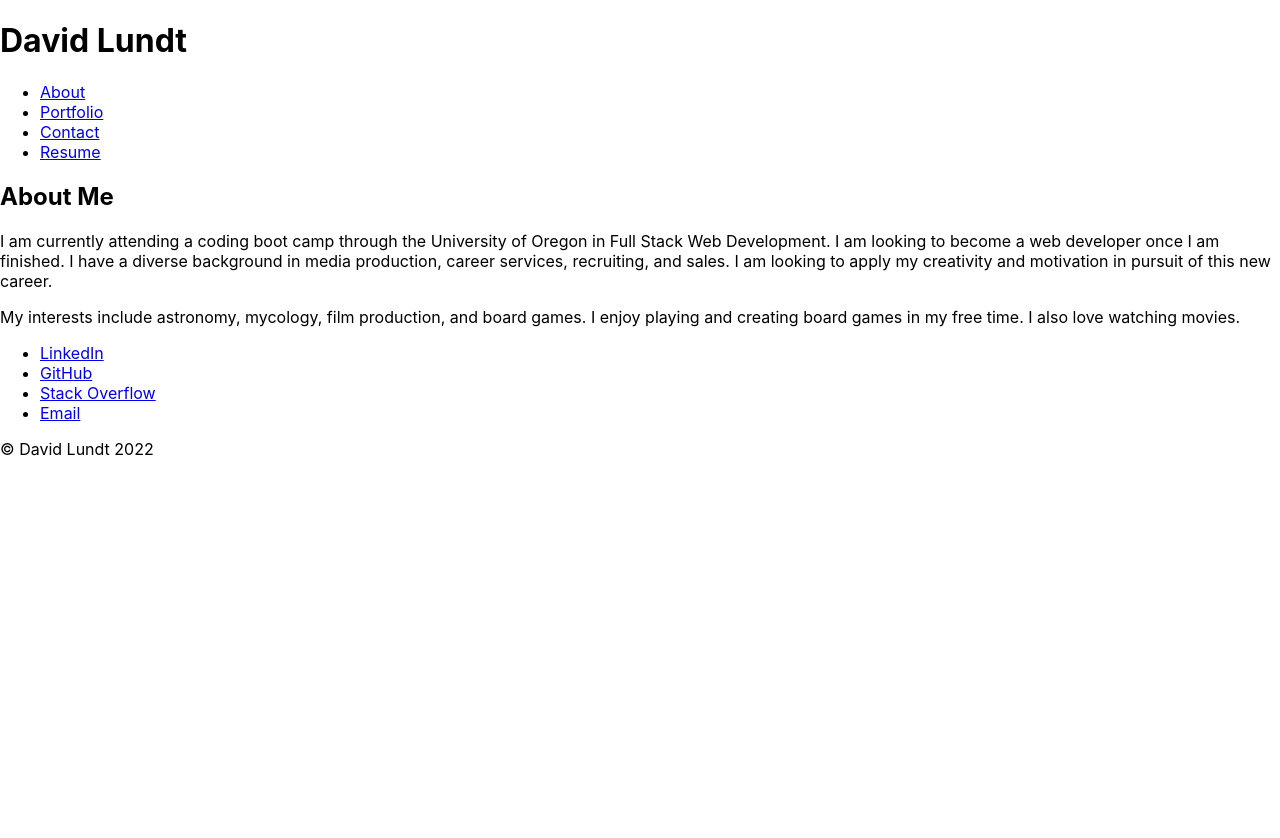
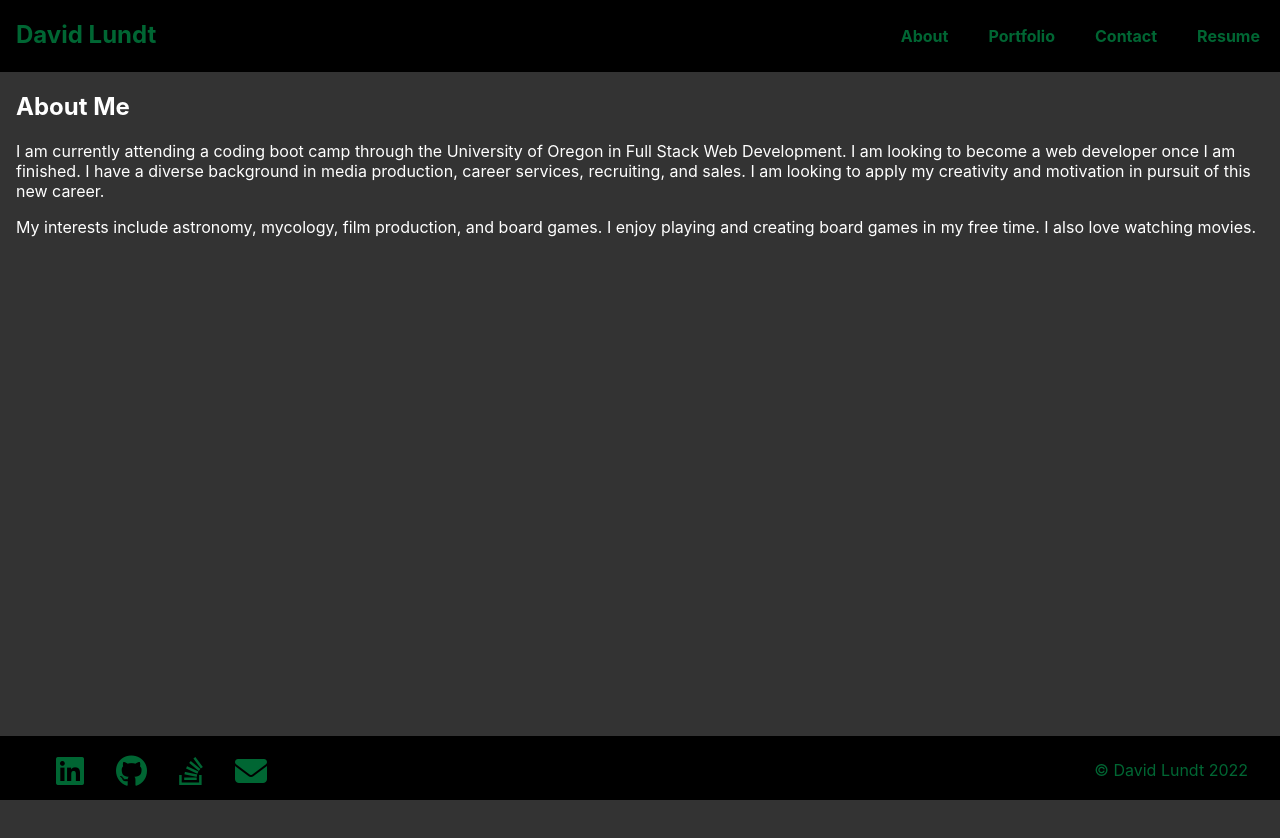
Before and after one commit to apatheticjedi/david-l-react-portfolio, a React (Create React App) app: page / in a window 1280 px wide. Shown: the top 838 px of the page. Before the commit the page ends 800 px from the top, so only its background shows below. Built offline with nearby package versions, Linux system fonts and the light colour scheme.

Commit message:
added styling

```diff
--- a/public/index.html
+++ b/public/index.html
@@ -10,6 +10,8 @@
       content="Web site created using create-react-app"
     />
     <link rel="apple-touch-icon" href="%PUBLIC_URL%/logo192.png" />
+    <link rel="stylesheet" href="https://cdn.jsdelivr.net/gh/devicons/devicon@v2.15.1/devicon.min.css">
+    <script src="https://kit.fontawesome.com/8a1abe8f9f.js" crossorigin="anonymous"></script>
     <!--
       manifest.json provides metadata used when your web app is installed on a
       user's mobile device or desktop. See https://developers.google.com/web/fundamentals/web-app-manifest/
--- a/src/components/Footer.js
+++ b/src/components/Footer.js
@@ -4,10 +4,14 @@ export default function Footer() {
     return (
         <footer>
             <ul>
-                <li><a href="https://www.linkedin.com/in/davidlundt/">LinkedIn</a></li>
-                <li><a href="https://github.com/apatheticjedi">GitHub</a></li>
-                <li><a href="https://stackoverflow.com/users/19491645/davidl">Stack Overflow</a></li>
-                <li><a href="mailto:thedudeabides1981@hotmail.com">Email</a></li>
+                <li><a href="https://www.linkedin.com/in/davidlundt/">
+                <i class="fa-brands fa-linkedin"></i>
+                </a></li>
+                <li><a href="https://github.com/apatheticjedi">
+                <i class="fa-brands fa-github"></i>
+                </a></li>
+                <li><a href="https://stackoverflow.com/users/19491645/davidl"><i class="fa-brands fa-stack-overflow"></i></a></li>
+                <li><a href="mailto:david.lundt@gmail.com"><i class="fa-solid fa-envelope"></i></a></li>
             </ul>
 
             <div>
--- a/src/components/NavTabs.js
+++ b/src/components/NavTabs.js
@@ -3,7 +3,7 @@ import React from 'react';
 
 function NavTabs({ currentPage, handlePageChange }) {
   return (
-    <div>
+    <nav>
       <h1>David Lundt</h1>
       <ul className="nav nav-tabs">
         <li className="nav-item">
@@ -47,8 +47,8 @@ function NavTabs({ currentPage, handlePageChange }) {
           </a>
         </li>
       </ul>
-      </div>
-      );
+    </nav>
+  );
 }
 
-      export default NavTabs;
+export default NavTabs;
--- a/src/components/pages/Contact.js
+++ b/src/components/pages/Contact.js
@@ -56,7 +56,7 @@ function ContactForm() {
             <p className="error-text">{errorMessage}</p>
           </div>
         )}
-        <button type="submit">Submit</button>
+        <button type="submit"><strong>Submit</strong></button>
       </form>
     </section>
   );
--- a/src/components/pages/Portfolio.js
+++ b/src/components/pages/Portfolio.js
@@ -47,23 +47,27 @@ export default function Portfolio() {
     ])
 
     return (
-        <div>
+        <>
             <h2>Portfolio</h2>
             {projects.map((project, i) => (
                 <div
-                className="projects"
-                key={i}
+                    className="projects mx-1"
+                    key={i}
                 >
                     <a href={project.link}>
                         <img src={require(`../../assets/${i}.png`)} alt={project.name} />
-                        <div className="project-title">
-                            <p><strong>{project.name}</strong><br /><br />{project.languages}</p>
-                        </div>
                         <div className="overlay">
+                            <div className="project-title">
+                                <p><strong>{project.name}</strong><br /><br />{project.languages}</p>
+                                <p>{project.description}</p>
+                                <a href={project.repo} id="github-link">
+                                    <i class="devicon-github-original-wordmark colored"></i>
+                                    </a>
+                            </div>
                         </div>
                     </a>
                 </div>
             ))}
-        </div>
+        </>
     );
 }
--- a/src/index.css
+++ b/src/index.css
@@ -1,13 +1,191 @@
+:root {
+  --primary-color: #fff;
+  --secondary-color: #000;
+  --tertiary-color: #006633;
+  --quarternary-color: #333;
+}
+
+#root {
+  position: relative;
+  min-height: 100vh;
+  padding-bottom: 2.5rem;
+}
+
 body {
-  margin: 0;
+  margin: 0 0 1rem;
   font-family: -apple-system, BlinkMacSystemFont, 'Segoe UI', 'Roboto', 'Oxygen',
     'Ubuntu', 'Cantarell', 'Fira Sans', 'Droid Sans', 'Helvetica Neue',
     sans-serif;
   -webkit-font-smoothing: antialiased;
   -moz-osx-font-smoothing: grayscale;
+  background-color: var(--quarternary-color);
+  color: var(--primary-color);
+}
+
+body h2 {
+  padding-left: 1rem;
+}
+
+body p {
+  padding: 0 1rem;
 }
 
 code {
   font-family: source-code-pro, Menlo, Monaco, Consolas, 'Courier New',
     monospace;
 }
+
+nav {
+  display: flex;
+  justify-content: space-between;
+  background-color: var(--secondary-color);
+}
+
+nav h1 {
+  color: var(--tertiary-color);
+  padding-left: 1rem;
+}
+
+nav ul li {
+  display: inline-block;
+  list-style: none;
+  padding: 10px 0;
+}
+
+nav a {
+  text-decoration: none;
+  font-weight: bold;
+  color: var(--tertiary-color);
+  padding: 0 20px;
+  align-items: flex-end;
+}
+
+nav a:visited {
+  color: var(--tertiary-color);
+  text-decoration: none;
+}
+
+nav a:hover {
+  border-bottom: 2px solid var(--tertiary-color);
+  color: var(--primary-color);
+}
+
+.projects {
+  display: inline-block;
+  width: 48.5%;
+  height: 300px;
+  border: 2px solid var(--secondary-color);
+  position: relative;
+  max-width: 400px;
+  margin: 1rem;
+}
+
+.projects img {
+  object-fit: cover;
+  overflow: hidden;
+  width: 100%;
+  height: 300px;
+}
+
+.project-title {
+  padding: 20px;
+  background-color: var(--tertiary-color);
+  color: var(--secondary-color);
+  font-size: 14px;
+  text-align: center;
+  position: absolute;
+  left: 0;
+  bottom: 15px;
+}
+
+.overlay {
+  position: absolute;
+  bottom: 0;
+  background: rgb(0, 0, 0);
+  background: rgba(0, 0, 0, 0.5);
+  color: #f1f1f1;
+  width: 100%;
+  height: 100%;
+  transition: .5s ease;
+  opacity: 0;
+}
+
+.projects:hover .overlay {
+  opacity: 1;
+}
+
+footer {
+  background-color: var(--secondary-color);
+  color: var(--tertiary-color);
+  position: fixed;
+  bottom: 0;
+  width: 100%;
+  height: 2rem;
+  display: flex;
+  justify-content: space-between;
+  padding-bottom: 2rem;
+}
+
+form {
+  margin: 1rem;
+}
+
+input, textarea {
+  font-size: 1rem;
+  padding: 0.25rem;
+  border: 1px solid var(--tertiary-color);
+  background-color: var(--quarternary-color);
+  outline: none;
+  border-radius: 3px;
+  transition: box-shadow 0.2s;
+  display: block;
+}
+
+input:focus, textarea:focus {
+  border: 1px solid var(--secondary-color);
+  box-shadow: 0 0 .25rem var(--secondary-color);
+  color: var(--primary-color);
+}
+
+button {
+  background-color: #006633;
+  color: var(--primary-color);
+  border: 1px solid var(--secondary-color);
+  padding: 10px 15px;
+  border-radius: 10px;
+  margin: .5rem 0;
+}
+
+button:hover {
+  cursor: pointer;
+  border: 2px solid var(--secondary-color);
+}
+
+button:active {
+  color: var(--tertiary-color);
+  background-color: var(--secondary-color);
+}
+
+footer a {
+  color: var(--tertiary-color);
+  text-decoration: none;
+  font-weight: bold;
+}
+
+footer ul li {
+  list-style: none;
+  display: inline;
+  margin: 0 1rem;
+  font-size: xx-large;
+}
+
+footer div {
+    text-align: right;
+    margin-right: 1rem;
+    padding-top: .5rem;
+}
+
+#github-link {
+  font-size: 50px;
+  text-decoration: none;
+}
```
